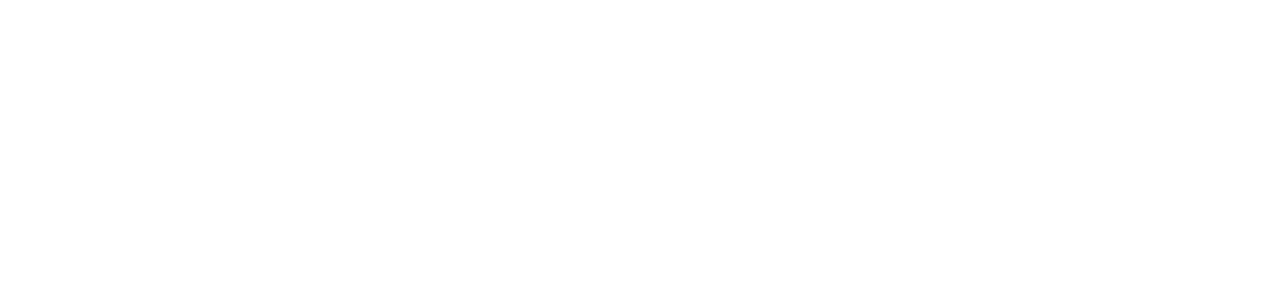
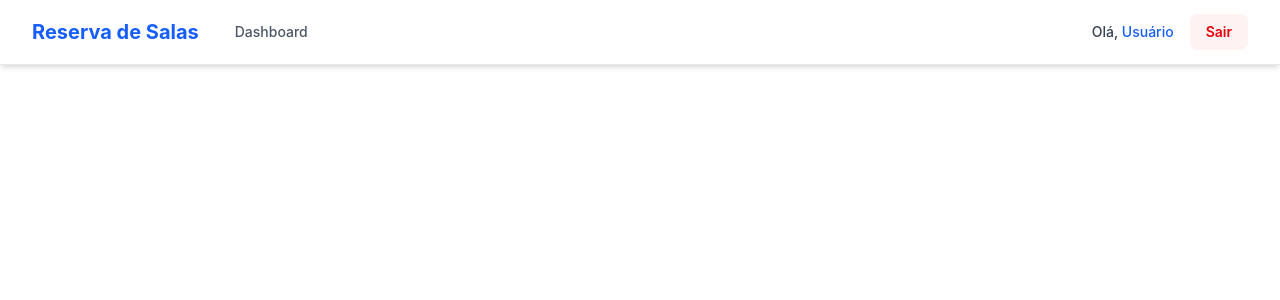
Before and after one commit to zeniltonp0/reserva-salas, a Vue app: page / in a window 1280 px wide. Before the commit this address had no page. Shown: the top 300 px of the page. Built offline with nearby package versions, Linux system fonts and the light colour scheme; the HTML template or start-up script is replaced by a standard one.

Commit message:
colocando as chamadas da api no pinia

```diff
--- /dev/null
+++ b/src/components/Navbar.vue
@@ -0,0 +1,47 @@
+<template>
+  <nav class="bg-white shadow-md border-b border-gray-200">
+    <div class="max-w-7xl mx-auto px-4 sm:px-6 lg:px-8">
+      <div class="flex justify-between h-16">
+
+        <div class="flex items-center">
+          <router-link to="/" class="text-xl font-bold text-blue-600 shrink-0">
+            Reserva de Salas
+          </router-link>
+
+          <div class="hidden md:ml-6 md:flex md:space-x-4">
+            <router-link to="/dashboard" class="text-gray-600 hover:text-blue-600 px-3 py-2 rounded-md text-sm font-medium">
+              Dashboard
+            </router-link>
+          </div>
+        </div>
+
+        <div class="flex items-center space-x-4">
+          <div class="text-sm text-gray-700 font-medium">
+            Olá, <span class="text-blue-600">{{ auth.user?.name || 'Usuário' }}</span>
+          </div>
+
+          <button
+            @click="handleLogout"
+            class="bg-red-50 text-red-600 hover:bg-red-100 px-4 py-2 rounded-lg text-sm font-semibold transition-colors"
+          >
+            Sair
+          </button>
+        </div>
+
+      </div>
+    </div>
+  </nav>
+</template>
+
+<script setup>
+import { useAuthStore } from '@/stores/auth';
+import { RouterLink, useRouter } from 'vue-router';
+
+const auth = useAuthStore();
+const router = useRouter();
+
+const handleLogout = async () => {
+  await auth.logout();
+  router.push({ name: 'Login' });
+};
+</script>
--- /dev/null
+++ b/src/layouts/AppLayout.vue
@@ -0,0 +1,12 @@
+<template>
+    <div>
+        <Navbar />
+    </div>
+    <RouterView />
+</template>
+
+<script setup lang="ts">
+import Navbar from '@/components/Navbar.vue';
+
+
+</script>
--- a/src/router/routes.ts
+++ b/src/router/routes.ts
@@ -6,17 +6,14 @@
         name: "Auth",
         path: "/auth",
         component: () => import("@/layouts/AuthLayout.vue"),
-        children: [
-            {
-                name: "Register",
-                path: "register",
-                component: () => import("../views/Register.vue")
-            },
-            {
-                name: "Login",
-                path: "login",
-                component: () => import("../views/Login.vue")
-            },
+        children: [{ name: "Register", path: "register", component: () => import("../views/Register.vue") },
+                   { name: "Login", path: "login", component: () => import("../views/Login.vue") },
         ]
-    }
+    },
+    {
+        name: "Home",
+        path: "/",
+        component: () => import("@/layouts/AppLayout.vue"),
+        children: [{ name: "Dashboard", path: "dashboard", component: () => import("../views/Dashboard.vue") },]
+    },
 ]
--- /dev/null
+++ b/src/stores/auth.ts
@@ -0,0 +1,26 @@
+import { defineStore } from 'pinia';
+import axios from 'axios';
+
+export const useAuthStore = defineStore('auth', {
+  state: () => ({
+    erro: null
+  }),
+
+  actions: {
+    async login(email, password) {
+      try {
+        this.erro = null;
+
+        await axios.post('http://localhost:8000/api/login', { email, password });
+
+        return true;
+
+      } catch (erro) {
+        console.log('Erro no login', erro);
+        this.erro = erro.response?.data?.message || 'Erro no login';
+
+        return false;
+      }
+    }
+  }
+});
--- a/src/stores/counter.ts
+++ /dev/null
@@ -1,12 +0,0 @@
-import { ref, computed } from 'vue'
-import { defineStore } from 'pinia'
-
-export const useCounterStore = defineStore('counter', () => {
-  const count = ref(0)
-  const doubleCount = computed(() => count.value * 2)
-  function increment() {
-    count.value++
-  }
-
-  return { count, doubleCount, increment }
-})
--- a/src/views/Home.vue
+++ b/src/views/Dashboard.vue
@@ -1,3 +1,3 @@
 <template>
-    home
+    dashboard
 </template>
--- a/src/views/Login.vue
+++ b/src/views/Login.vue
@@ -1,26 +1,22 @@
 <script setup lang="ts">
-import router from '@/router';
-import axios from 'axios';
-import { reactive, ref } from 'vue';
+import { ref } from 'vue';
+import { useRouter } from 'vue-router';
+import { useAuthStore } from '@/stores/auth';
 
-    const erro = ref(null);
+const router = useRouter();
+const auth = useAuthStore();
 
-    const form = reactive({
-        email: '',
-        password: '',
-    });
+const email = ref('');
+const password = ref('');
 
-    const handleLogin = async () => {
-        try {
-            await axios.post('http://localhost:8000/api/login', form);
-            alert('Login realizado com sucesso!');
-            router.push({ name: 'Home' });
-        }
-        catch (erro) {
-            console.log('Erro no login', erro);
-            erro.value = erro.response?.data?.message || 'Erro no login';
-        }
-    }
+const handleLogin = async () => {
+  const sucesso = await auth.login(email.value, password.value);
+
+  if (sucesso) {
+    alert('Login realizado com sucesso!');
+    router.push('/');
+  }
+};
 </script>
 
 <template>
@@ -29,7 +25,7 @@
         <div class="block text-sm font-medium text-gray-700">
             <label>Email</label>
             <input
-            v-model="form.email"
+            v-model="email"
             type="text"
             required
             class="mt-1 block w-full border border-gray-300 rounded-md shadow-sm p-2 outline-blue-500">
@@ -37,7 +33,7 @@
         <div class="block text-sm font-medium text-gray-700">
             <label>Senha</label>
             <input
-            v-model="form.password"
+            v-model="password"
             type="password"
             required
             class="mt-1 block w-full border border-gray-300 rounded-md shadow-sm p-2 outline-blue-500">
```
